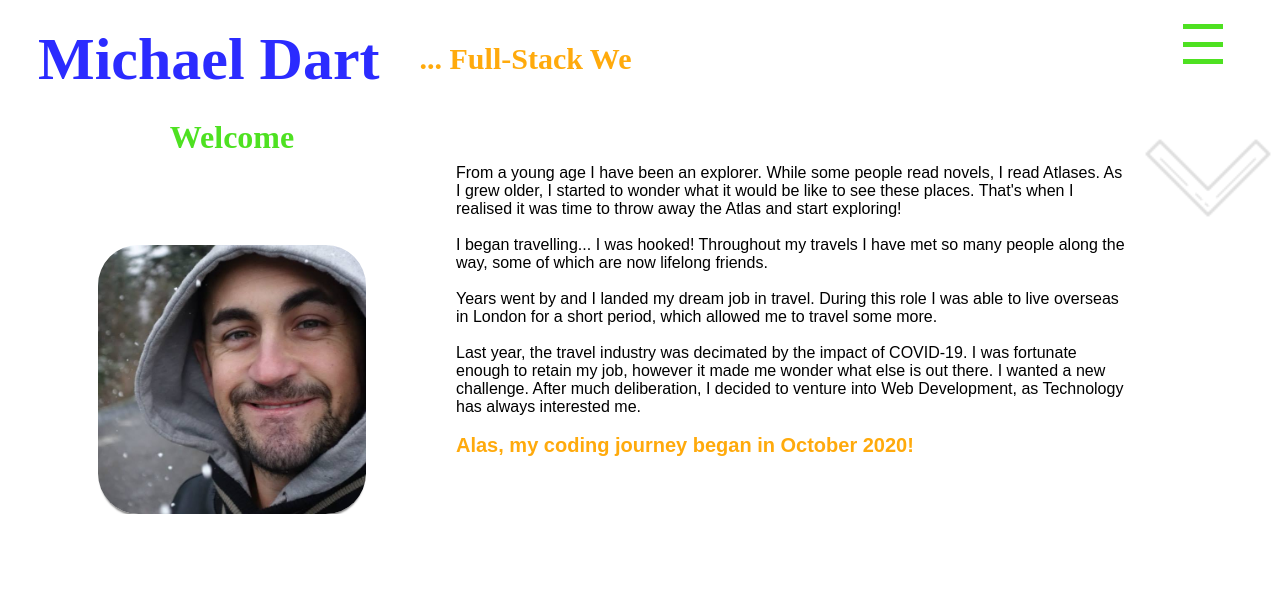
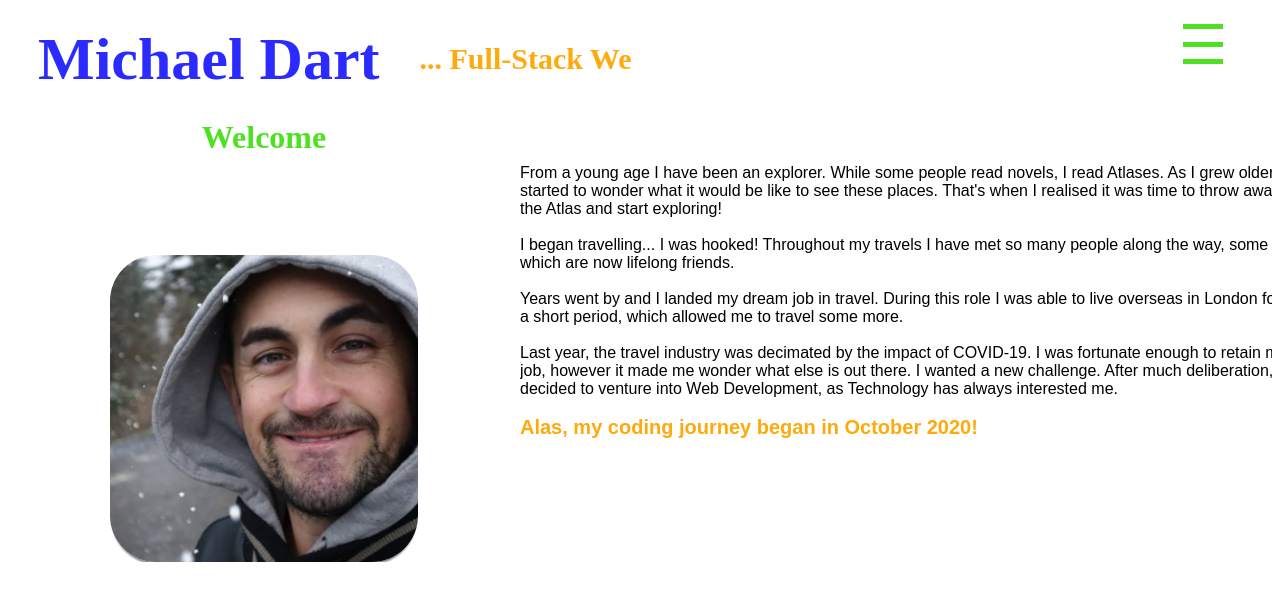
Before and after one commit to mdart86/Portfolio_React, a React (Create React App) app: page / in a window 1280 px wide. Shown: the top 600 px of the page. Built offline with nearby package versions, Linux system fonts and the light colour scheme; a web font is replaced by a local one.

Commit message:
removed arrows from view

```diff
--- a/src/components/Intro.js
+++ b/src/components/Intro.js
@@ -28,9 +28,9 @@
                             </p>
                     </div>
             </div>
-            <div className="arrow-image-intro">
+            {/* <div className="arrow-image-intro">
                 <a href="#portfolio"><img src="assets/icons8-expand-arrow-100.png" alt="arrow" className="arrow-image-intro" /></a>
-            </div>
+            </div> */}
         </div>
 
     )
--- a/src/components/Portfolio.js
+++ b/src/components/Portfolio.js
@@ -100,9 +100,9 @@
                         <a href={item.link} target="_blank" rel="noopener noreferrer"><img src="assets/icons8-github-100.png" alt="github-log"/></a>
                     ))}
                 </div>
-            <div className="arrow-image-portfolio">
+            {/* <div className="arrow-image-portfolio">
                 <a href="#techstack"><img src="assets/icons8-expand-arrow-100.png" alt="arrow"  /></a>
-            </div>
+            </div> */}
         </div>
     )
 }
```
Also changed, not shown: 1 other file (tests, documents, lock files or other folders).
